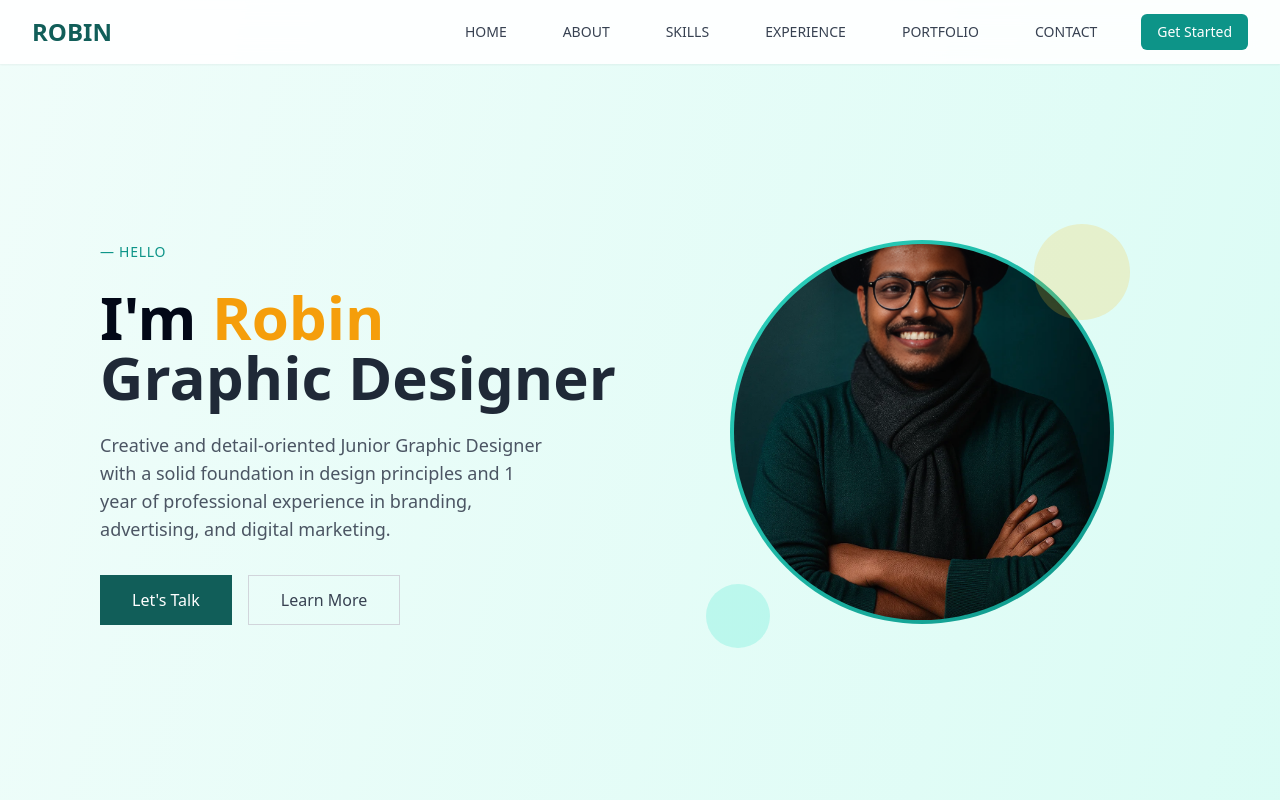
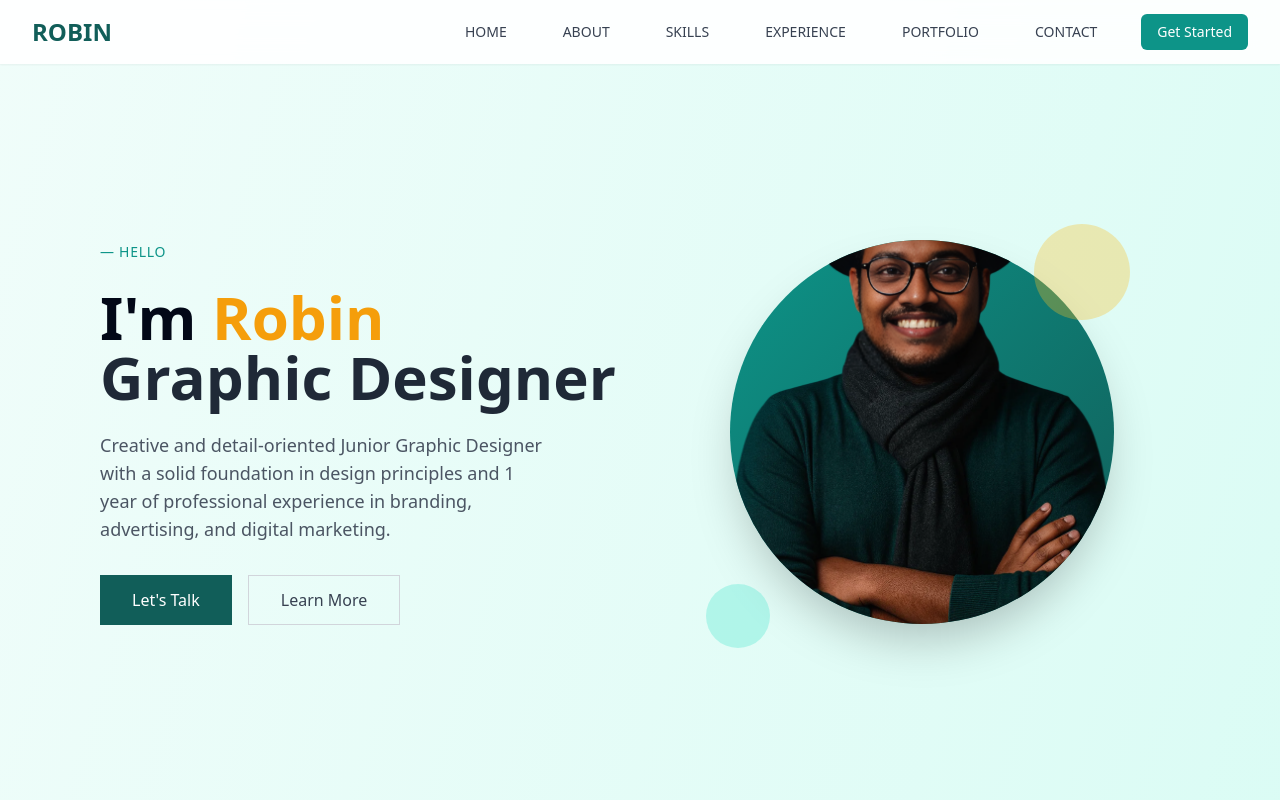
Before and after one commit to robin-sebastian/robin-sebastian.github.io, a React (Vite) app: page / in a window 1280 px wide. Shown: the top 800 px of the page. Built offline with nearby package versions, Linux system fonts and the light colour scheme.

Commit message:
Refactor: Update profile image
Update the profile image to match the provided template.

```diff
--- a/src/components/Hero.tsx
+++ b/src/components/Hero.tsx
@@ -30,15 +30,15 @@ const Hero = () => {
 
           <div className="order-1 lg:order-2 flex justify-center">
             <div className="relative">
-              <div className="w-80 h-80 md:w-96 md:h-96 rounded-full bg-gradient-to-br from-teal-400 to-teal-600 p-1">
+              <div className="w-80 h-80 md:w-96 md:h-96 bg-gradient-to-br from-teal-600 to-teal-800 rounded-full flex items-center justify-center overflow-hidden shadow-2xl">
                 <img
-                  src="/lovable-uploads/dcc95e8d-c3ae-4374-9e11-36cc6f326705.png"
+                  src="/lovable-uploads/d675957f-2b37-4406-beef-1040a2a42eb5.png"
                   alt="Robin Sebastian - Graphic Designer"
-                  className="w-full h-full rounded-full object-cover"
+                  className="w-full h-full object-cover scale-110"
                 />
               </div>
-              <div className="absolute -top-4 -right-4 w-24 h-24 bg-amber-400 rounded-full opacity-20"></div>
-              <div className="absolute -bottom-6 -left-6 w-16 h-16 bg-teal-300 rounded-full opacity-30"></div>
+              <div className="absolute -top-4 -right-4 w-24 h-24 bg-amber-400 rounded-full opacity-20 animate-pulse"></div>
+              <div className="absolute -bottom-6 -left-6 w-16 h-16 bg-teal-300 rounded-full opacity-30 animate-pulse"></div>
             </div>
           </div>
         </div>
--- a/src/components/Navigation.tsx
+++ b/src/components/Navigation.tsx
@@ -58,7 +58,7 @@ const Navigation = () => {
                 key={item.name}
                 href={item.href}
                 className="text-gray-700 hover:text-teal-600 block px-3 py-2 text-base font-medium"
-                onClick={() => setIsOne(false)}
+                onClick={() => setIsOpen(false)}
               >
                 {item.name}
               </a>
```
Also changed, not shown: public/lovable-uploads/d675957f-2b37-4406-beef-1040a2a42eb5.png (added).
